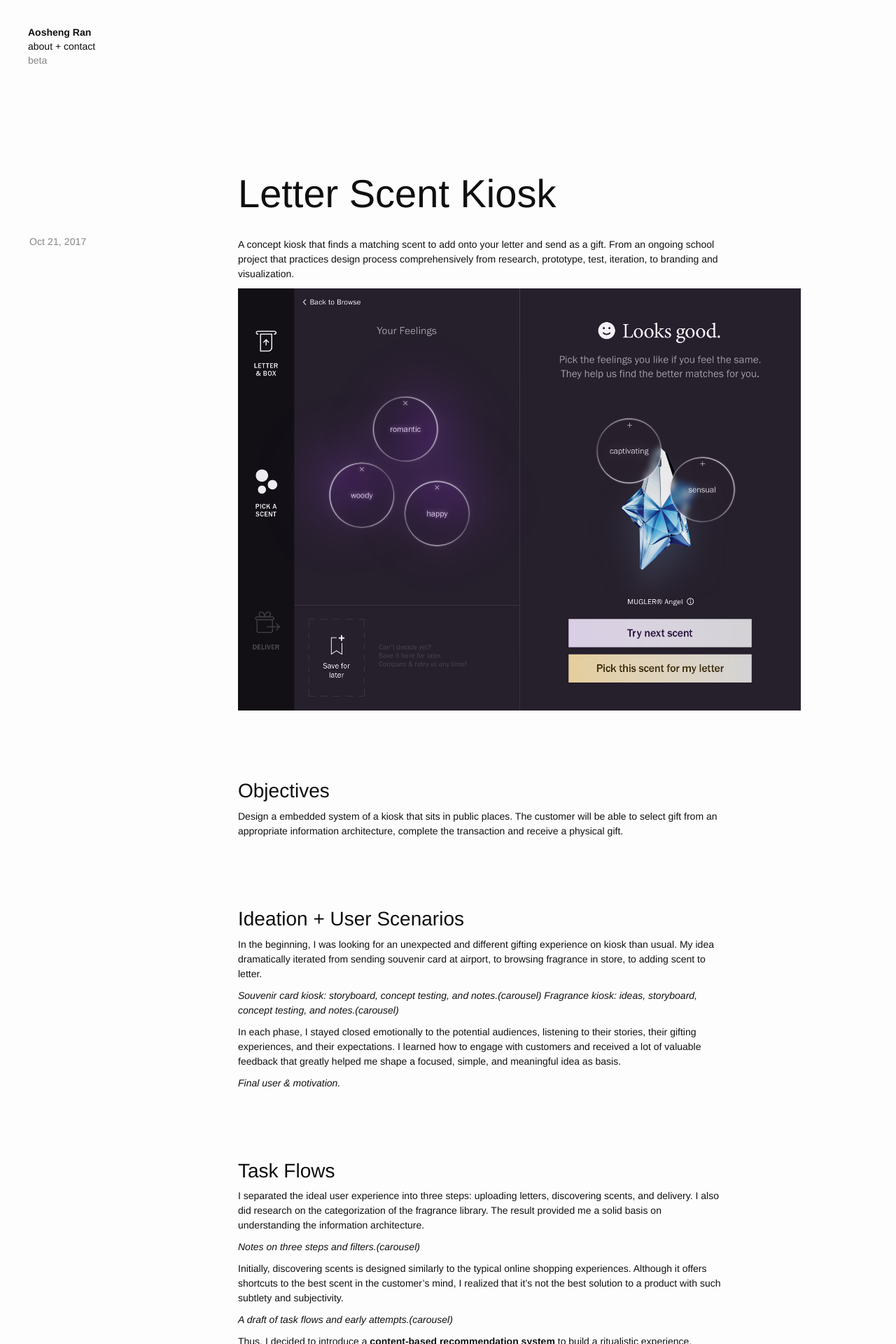
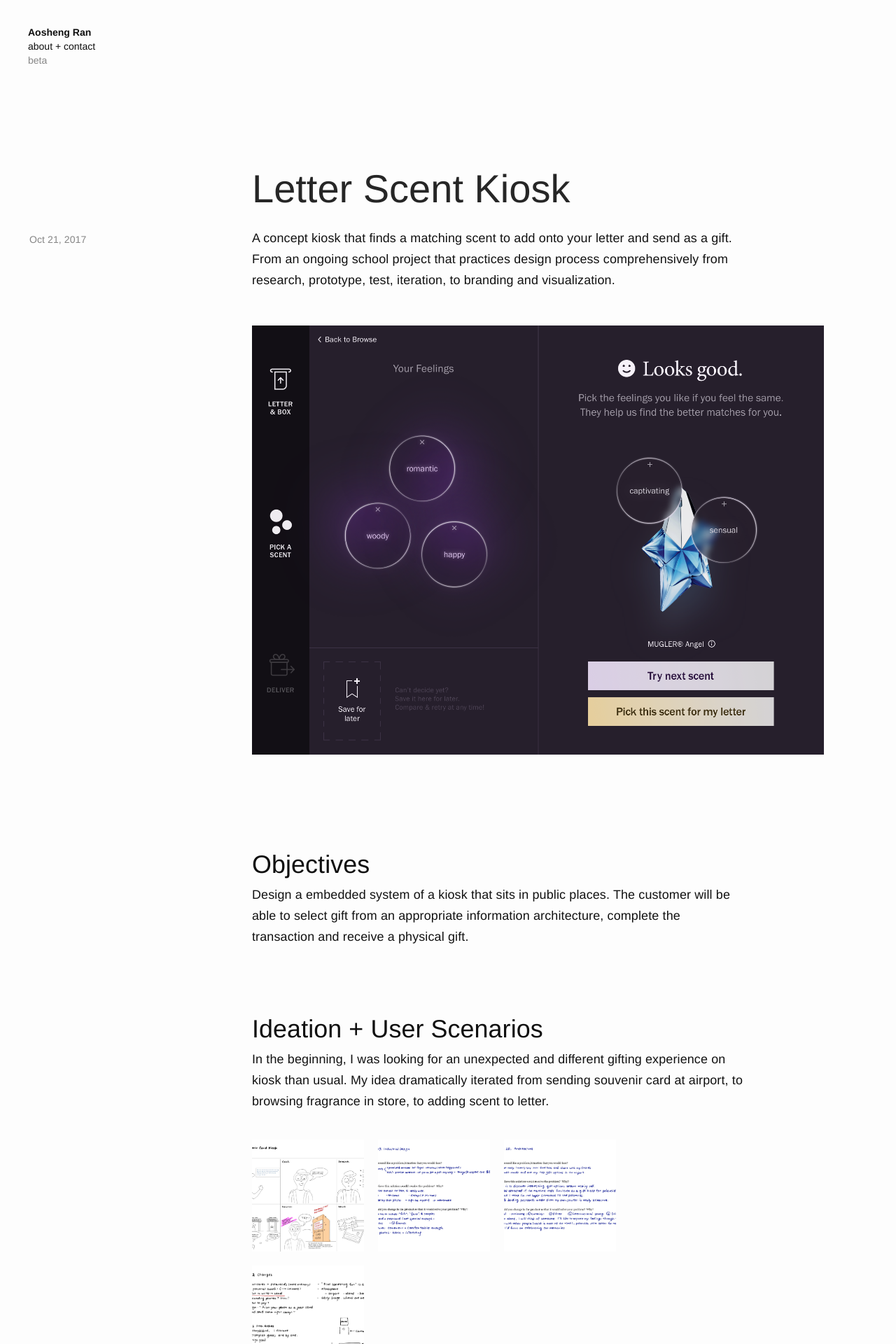
Before and after one commit to aoshengran/spidmax.github.io, a Jekyll site: the page built from _posts/2017-10-21-welcome-to-jekyll.markdown, in a window 1280 px wide. Shown: the top 1920 px of the page at 70% size. Built offline with Jekyll 4.4.1, drawn with Linux system fonts in a browser that asks for light colours; some of the changed text lies outside the part shown.

Commit message:
finish post page

```diff
--- a/_layouts/default.html
+++ b/_layouts/default.html
@@ -57,6 +57,5 @@
       </div>
 
     </div>
-
   </body>
 </html>
--- a/_layouts/post.html
+++ b/_layouts/post.html
@@ -9,7 +9,7 @@ layout: work
   </div>
 
   <div class="post-title">
-    <a href="{{ post.url }}">{{ page.title }}</a>
+    {{ page.title }}
   </div>
 
   <div class="post-body">
--- a/_layouts/work.html
+++ b/_layouts/work.html
@@ -26,7 +26,7 @@
         </div>
       </div>
 
-      <div class="content">
+      <div class="content workContent">
           {{ content }}
       </div>
 
--- a/_posts/2017-10-21-welcome-to-jekyll.markdown
+++ b/_posts/2017-10-21-welcome-to-jekyll.markdown
@@ -7,7 +7,7 @@ featured-image: /assets/images/kiosk-fi.png
 ---
 A concept kiosk that finds a matching scent to add onto your letter and send as a gift. From an ongoing school project that practices design process comprehensively from research, prototype, test, iteration, to branding and visualization.
 
-<img class="generic clearfix" alt="pick a scent mockup" src="/assets/images/pickaScent.png">
+<img class="generic" alt="pick a scent mockup" src="/assets/images/pickaScent.png">
 
 ## Objectives
 Design a embedded system of a kiosk that sits in public places. The customer will be able to select gift from an appropriate information architecture, complete the transaction and receive a physical gift.
@@ -15,7 +15,25 @@ Design a embedded system of a kiosk that sits in public places. The customer wil
 ## Ideation + User Scenarios
 In the beginning, I was looking for an unexpected and different gifting experience on kiosk than usual. My idea dramatically iterated from sending souvenir card at airport, to browsing fragrance in store, to adding scent to letter.
 
-*Souvenir card kiosk: storyboard, concept testing, and notes.(carousel)*
+<div class="thumbnails">
+    <div class="thumbnailImage">
+        <img src="/assets/images/sce1.1.jpg">
+    </div>
+    <div class="thumbnailImage">
+        <img src="/assets/images/sce1.2.jpg">
+    </div>
+    <div class="thumbnailImage">
+        <img src="/assets/images/sce1.3.jpg">
+    </div>
+    <div class="thumbnailImage">
+        <img src="/assets/images/sce1.4.jpg">
+    </div>
+    <div class="thumbnailClear"></div>
+    <div class="thumbnailCaption captionFont">
+        Souvenir card kiosk: storyboard, concept testing, and notes.
+    </div>
+</div>
+
 *Fragrance kiosk: ideas, storyboard, concept testing, and notes.(carousel)*
 
 In each phase, I stayed closed emotionally to the potential audiences, listening to their stories, their gifting experiences, and their expectations. I learned how to engage with customers and received a lot of valuable feedback that greatly helped me shape a focused, simple, and meaningful idea as basis.
@@ -41,9 +59,18 @@ It allows people to be subjective by offering a variety of approachable moods to
 I sketched several screens of critical experience and imported them into digital workspace after I felt comfortable to work on top of them. I built it in Sketch and InVision and got ready for rapid iteration.
 
 *Sketches.(carousel)*
-*Wireframes.*
 
-I collected peer feedbacks to iterate and learned how to expand it into a solid and testable prototype with adequate breadth and depth.
+<div class="fullwidth">
+    <div class="fullwidthImage">
+        <img alt="the first version of wireframes" src="/assets/images/wireframesver1.jpg">
+    </div>
+    <div class="fullwidthClear"></div>
+    <div class="fullwidthCaption captionFont">
+        Souvenir card kiosk: storyboard, concept testing, and notes.
+    </div>
+</div>
+
+I collected peer feedback to iterate and learned how to expand it into a solid and testable prototype with adequate breadth and depth.
 
 *Peer feedbacks.*
 
--- a/_sass/minima/_images.scss
+++ b/_sass/minima/_images.scss
@@ -2,13 +2,104 @@
     max-width: calc(100% + 40px);
     margin-left: -20px;
     margin-right: -20px;
+    margin-top: 20px;
+    margin-bottom: 20px;
 
     @media (min-width: 1024px) {
         max-width: 100%;
-        margin: 0;
+        margin-left: 0;
+        margin-right: 0;
+        margin-top: 40px;
+        margin-bottom: 40px;
     }
 
     @media (min-width: 1280px) {
         max-width: 116%;
     }
 }
+
+.fullwidth {
+    margin-top: 20px;
+    margin-bottom: 20px;
+
+    .fullwidthImage {
+        img {
+            max-width: calc(100% + 40px);
+            margin-left: -20px;
+            margin-right: -20px;
+        }
+    }
+
+    .fullwidthCaption {
+        margin-top: 10px;
+    }
+
+    @media (min-width: 1024px) {
+
+        .fullwidthImage {
+            img {
+                max-width: calc(100% + 80px);
+                margin-left: -40px;
+                margin-right: -40px;
+            }
+        }
+
+        .fullwidthCaption {
+            margin-top: 20px;
+        }
+
+        margin-top: 40px;
+        margin-bottom: 40px;
+    }
+
+    @media (min-width: 1280px) {
+        .fullwidthImage {
+            img {
+                max-width: calc(172% + 80px);
+                left: 0;
+                margin-left: calc(-46% - 40px);
+                // margin-right: 0px;
+            }
+        }
+    }
+
+    .fullwidthClear {
+        clear: both;
+    }
+}
+
+.thumbnails {
+
+    width: 100%;
+    margin-top: 20px;
+    margin-bottom: 20px;
+
+    .thumbnailImage {
+        margin-bottom: 10px;
+        margin-right: 10px;
+        float: left;
+
+        img {
+            height: 160px;
+            width: 160px;
+            object-fit: cover;
+        }
+    }
+
+    .thumbnailClear {
+        clear: both;
+    }
+}
+
+@media (min-width: 1024px) {
+    .thumbnails {
+
+        margin-top: 40px;
+        margin-bottom: 40px;
+
+        .thumbnailImage {
+            margin-bottom: 20px;
+            margin-right: 20px;
+        }
+    }
+}
--- a/_sass/minima/_layout.scss
+++ b/_sass/minima/_layout.scss
@@ -1,6 +1,7 @@
 .captionFont {
   color: rgba(15, 15, 15, 0.5);
   letter-spacing: 0.1px;
+  line-height: 20px;
 }
 
 .header {
@@ -86,6 +87,7 @@
     font-size: 14px;
     font-weight: 500;
     color: rgba(15, 15, 15, 0.5);
+    letter-spacing: 0.1px;
     padding-bottom: 40px;
   }
 }
@@ -111,17 +113,22 @@
 
     h2 {
       font-size: 1.28em;
+      line-height: 30px;
+      letter-spacing: 0.1px;
       margin-top: 40px;
     }
 
     h3 {
       font-size: 1em;
+      line-height: 20px;
+      letter-spacing: 0.1px;
       margin-top: 20px;
       font-weight: 600;
     }
 
     .post-date {
       height: 20px;
+      letter-spacing: 0.1px;
       margin-bottom: 10px;
     }
 
@@ -129,6 +136,7 @@
       margin-bottom: 10px;
       font-size: 2em;
       color: #262626;
+      line-height: 35px;
       font-weight: 500;
     }
 
@@ -153,11 +161,14 @@
 
       h2 {
         font-size: 2em;
+        line-height: 35px;
         margin-top: 100px;
       }
 
       h3 {
         font-size: 1.28em;
+        line-height: 30px;
+        letter-spacing: 0.1px;
         margin-top: 50px;
         font-weight: 600;
       }
@@ -166,11 +177,14 @@
         margin-bottom: 20px;
         font-size: 4em;
         color: #262626;
+        line-height: 70px;
         font-weight: 500;
       }
 
       p.post-body {
         font-size: 1.28em;
+        line-height: 30px;
+        letter-spacing: 0.15px;
       }
     }
 
@@ -190,6 +204,7 @@
         margin-bottom: 20px;
         font-size: 2em;
         color: #262626;
+        line-height: 35px;
         font-weight: 500;
       }
 
@@ -218,14 +233,15 @@
     }
 
     .workPost {
-      padding-left: 25%;
+      padding-left: calc(25% + 40px);
       padding-right: 9%;
 
       .post-date {
         position: absolute;
         margin-left: 0;
+        letter-spacing: 0.1px;
         left: 42px;
-        top: 335px;
+        top: 332px;
       }
 
       .post-title {
@@ -235,10 +251,14 @@
         padding-bottom: 20px;
         margin-bottom: 0;
         font-size: 4em;
+        line-height: 70px;
       }
 
       .post-body {
         width: 87.5%;
+        font-size: 1.28em;
+        letter-spacing: 0.15px;
+        line-height: 30px;
       }
     }
   }
@@ -251,3 +271,10 @@
     width: 100%;
   }
 }
+
+.workContent {
+  @media (min-width: 1280px) {
+    margin-left: 0;
+    margin-right: 0;
+  }
+}
```
Also changed, not shown: assets/images/sce1.1.jpg (added), assets/images/sce1.2.jpg (added), assets/images/sce1.3.jpg (added), assets/images/sce1.4.jpg (added), assets/images/wireframesver1.jpg (added).
